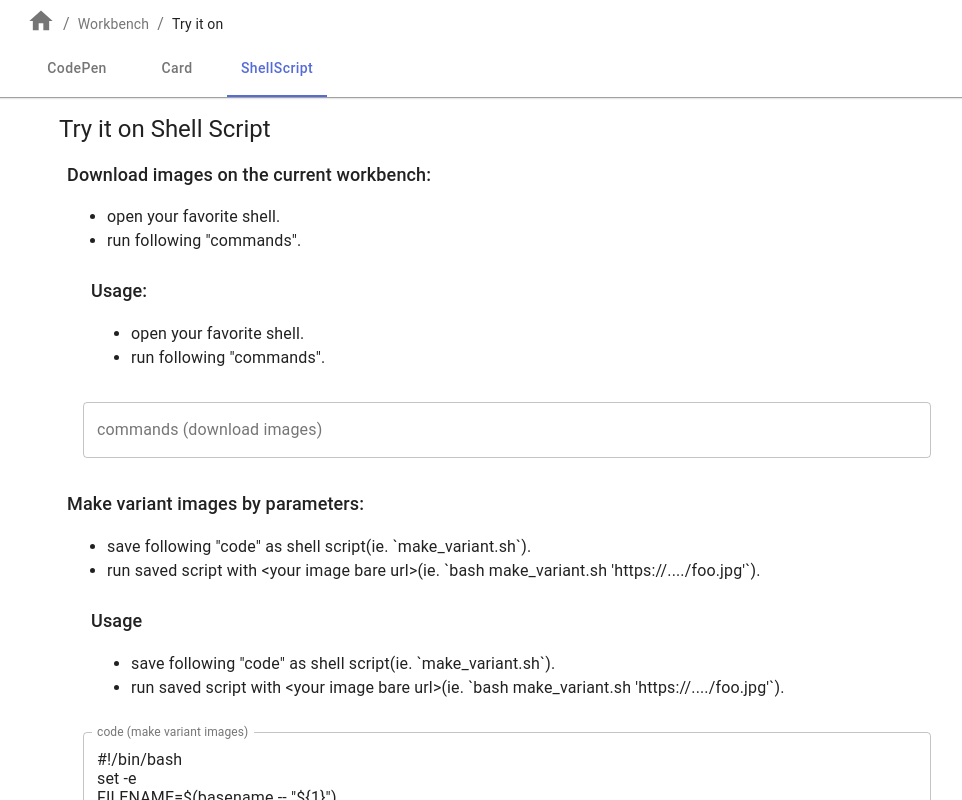
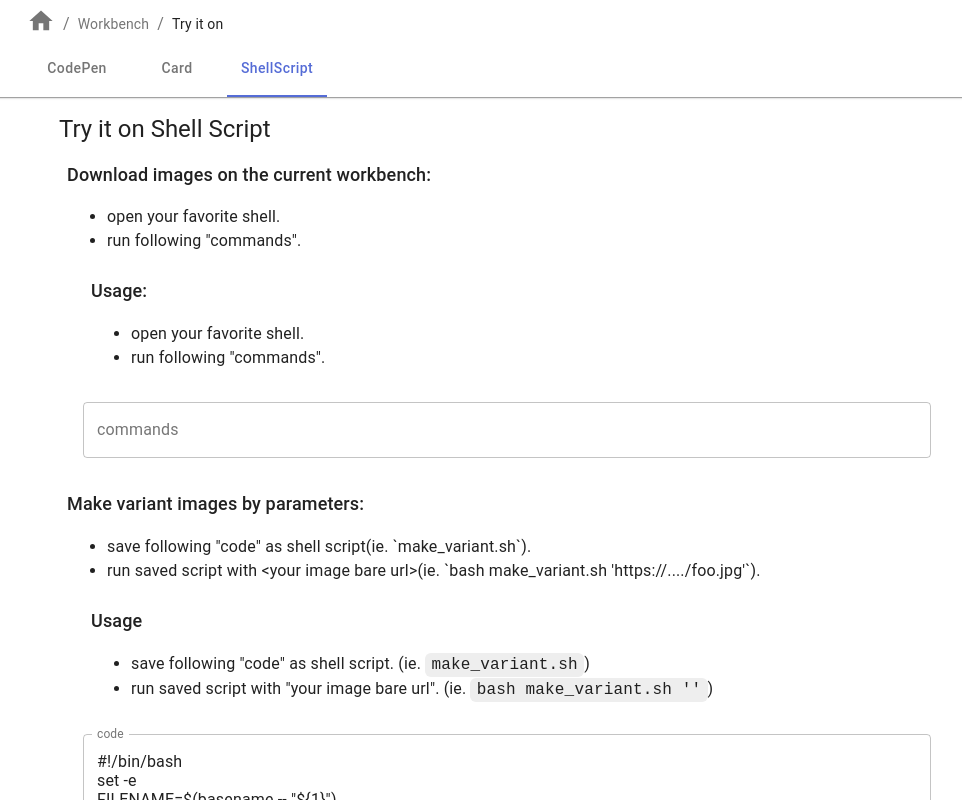
Before and after one commit to hankei6km/image-url-workbench, a Next.js app: page /shellscript in a window 1280 px wide. Shown: the top 800 px of the page, without its empty margins (133-1095 px from the left). Built offline with nearby package versions, Linux system fonts and the light colour scheme.

Commit message:
Minor adjustment to FragmentDownload and FragmentMake

```diff
--- a/components/FragmentDownload.tsx
+++ b/components/FragmentDownload.tsx
@@ -50,10 +50,7 @@ const FragmentDownload = () => {
         </Typography>
       </Box>
       <Box mx={1} p={1}>
-        <FragmentTextField
-          label="commands (download images)"
-          value={downloadImagesCommands}
-        />
+        <FragmentTextField label="commands" value={downloadImagesCommands} />
       </Box>
     </Box>
   );
--- a/components/FragmentMake.tsx
+++ b/components/FragmentMake.tsx
@@ -1,13 +1,38 @@
 import React, { useState, useContext, useEffect } from 'react';
+import { makeStyles } from '@material-ui/core/styles';
 import Box from '@material-ui/core/Box';
 import Typography from '@material-ui/core/Typography';
 import PreviewContext from '../components/PreviewContext';
 import FragmentTextField from '../components/FragmentTextField';
 import shellescape from 'shell-escape';
 
+const useStyles = makeStyles((theme) => ({
+  root: {
+    '& code': {
+      padding: '.2em .4em',
+      margin: 0,
+      backgroundColor: theme.palette.grey[200], // TODO: dark 対応(このままだと多分見えにくい)
+      borderRadius: 6
+    }
+  }
+}));
+
 const FragmentMake = () => {
+  const classes = useStyles();
   const previewStateContext = useContext(PreviewContext);
   const [makeVariantsScript, setMakeVariantsScript] = useState('');
+  const [assetHostName, setAssetHostName] = useState('');
+
+  useEffect(() => {
+    try {
+      const u = new URL(previewStateContext.previewSet[0].previewUrl);
+      u.pathname = '';
+      u.search = '';
+      setAssetHostName(`${u.toString()}path/to/foo.jpg`);
+    } catch {
+      setAssetHostName('');
+    }
+  }, [previewStateContext.previewSet]);
 
   useEffect(() => {
     try {
@@ -42,23 +67,24 @@ ${commands.join('\n')}
   }, [previewStateContext.previewSet]);
 
   return (
-    <Box>
+    <Box className={classes.root}>
       <Box mx={2} p={1}>
         <Typography variant="h6">Usage</Typography>
         <Typography component={'span'} variant="body1">
           <ul>
             <li>
-              save following "code" as shell script(ie. `make_variant.sh`).
+              save following "code" as shell script. (ie.{' '}
+              <code>make_variant.sh</code>)
             </li>
-            <li>{`run saved script with <your image bare url>(ie. \`bash make_variant.sh 'https://..../foo.jpg'\`).`}</li>
+            <li>
+              {'run saved script with "your image bare url". (ie. '}
+              <code>{`bash make_variant.sh '${assetHostName}'`}</code>)
+            </li>
           </ul>
         </Typography>
       </Box>
       <Box mx={1} p={1}>
-        <FragmentTextField
-          label="code (make variant images)"
-          value={makeVariantsScript}
-        />
+        <FragmentTextField label="code" value={makeVariantsScript} />
       </Box>
     </Box>
   );
```
